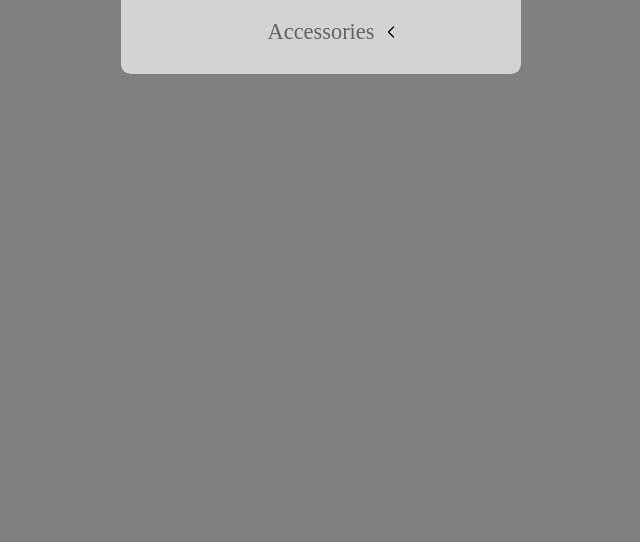
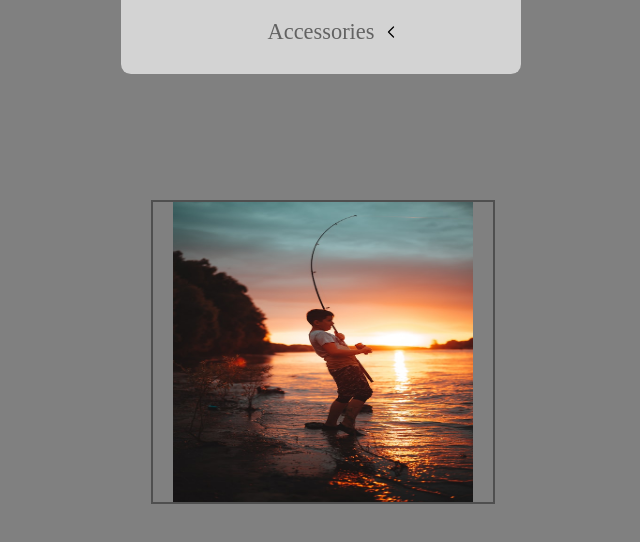
Before and after one commit to JoshBennett793/JS-Practice, a website built with webpack: page src/index.html in a window 1280 px wide. Shown: the whole page, without its empty margins (319-959 px from the left). Built offline with nearby package versions, Linux system fonts and the light colour scheme.

Commit message:
Style carousel slider and frame

```diff
--- /dev/null
+++ b/src/carousel.css
@@ -0,0 +1,27 @@
+main {
+  position: absolute;
+	top: 25%;
+	left: calc(50% - 170px);
+}
+
+img {
+  height: 300px;
+  width: 300px;
+  padding: 0 20px;
+}
+
+#carousel-slider {
+  position: absolute;
+  display: flex;
+  left: 0;
+  transition: all 0.5s ease-in;
+}
+
+#carousel-frame {
+  position: relative;
+  align-items: center;
+  width: 340px;
+  height: 300px;
+  border: 2px solid rgb(79, 79, 79);
+  overflow: hidden;
+}
--- /dev/null
+++ b/src/carousel.js
@@ -0,0 +1 @@
+import './carousel.css';
--- a/src/index.html
+++ b/src/index.html
@@ -43,5 +43,15 @@
         </div>
       </div>
     </header>
+		<main>
+			<div id="carousel-frame">
+				<div id="carousel-slider">
+					<img src="../assets/fishing-1.jpg" alt="Fishing 1">
+					<img src="../assets/fishing-2.jpg" alt="Fishing 2">
+					<img src="../assets/fishing-3.jpg" alt="Fishing 3">
+					<img src="../assets/fishing-4.jpg" alt="Fishing 4">
+				</div>
+			</div>
+		</main>
   </body>
 </html>
--- a/src/menu.css
+++ b/src/menu.css
@@ -33,7 +33,7 @@ a {
   height: 4rem;
   background-color: rgb(211, 211, 211);
   display: flex;
-  z-index: 1;
+  z-index: 2;
 }
 
 .menu-title-container .menu-options {
@@ -49,7 +49,7 @@ a {
   display: flex;
 	transition: transform 0.15s ease-in;
   transform: translateY(-97%);
-  z-index: 0;
+  z-index: 1;
   border-bottom-left-radius: 10px;
   border-bottom-right-radius: 10px;
 }
--- a/webpack.config.js
+++ b/webpack.config.js
@@ -6,17 +6,18 @@ module.exports = {
   entry: {
     index: './src/index.js',
     menu: './src/menu.js',
+    carousel: './src/carousel.js',
   },
   devtool: 'inline-source-map',
   devServer: {
     static: {
-			directory: path.join(__dirname, './dist'),
-		},
+      directory: path.join(__dirname, './dist'),
+    },
   },
   plugins: [
     new HtmlWebpackPlugin({
       title: 'JavaScript Practice',
-			template: "./src/index.html",
+      template: './src/index.html',
     }),
   ],
   output: {
```
Also changed, not shown: assets/fishing-1.jpg (added), assets/fishing-2.jpg (added), assets/fishing-3.jpg (added), assets/fishing-4.jpg (added), dist/carousel.bundle.js (added), dist/index.html, dist/menu.bundle.js.
